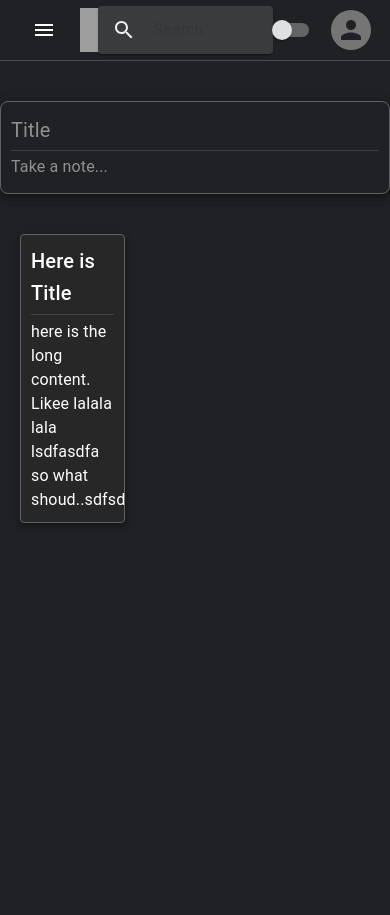
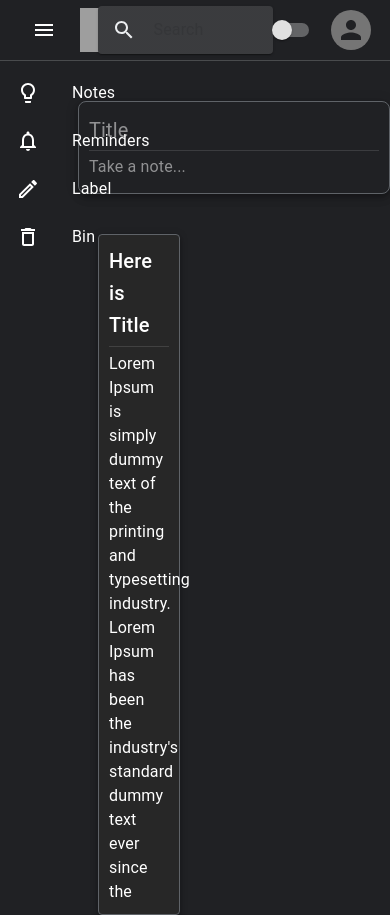
Before and after one commit to mahfuj02/google-keep, a React (Create React App) app: page / in a window 390 px wide. Before the commit the page ends 844 px from the top, so only its background shows below. Built offline with nearby package versions, Linux system fonts and the light colour scheme; grey boxes are pictures that could not be loaded.

Commit message:
Added responsive sidevar.

```diff
--- a/src/components/App.js
+++ b/src/components/App.js
@@ -1,12 +1,10 @@
-import {
-  createTheme,
-  ThemeProvider,
-} from "@mui/material";
+import { createTheme, Stack, ThemeProvider } from "@mui/material";
 import CssBaseline from "@mui/material/CssBaseline";
 import { useState } from "react";
 import CreateText from "./CreateText";
 import Header from "./Header";
 import Note from "./Note";
+import Sidevar, { MobileSidebar } from "./Sidevar";
 import { getDesignTokens } from "./Theme";
 
 function App() {
@@ -19,9 +17,13 @@ function App() {
     <ThemeProvider theme={theme}>
       <CssBaseline />
       <Header handleSwitch={handleSwitch} themeType={themeType} />
-       <CreateText />
-       <Note></Note>
-
+      <Stack direction="row">
+        <Sidevar />
+        <Stack sx={{width:'80%'}}>
+          <CreateText />
+          <Note />
+        </Stack>
+      </Stack>
     </ThemeProvider>
   );
 }
--- a/src/components/Note.js
+++ b/src/components/Note.js
@@ -3,17 +3,20 @@ import { Divider, Paper, Stack, Typography } from "@mui/material";
 export default function Note() {
   return (
     <>
-      <Stack direction="row" spacing={2} sx={{mx:'20px'}}>
-        <Paper elevation={4} sx={{p:'10px', width: "30%", border: "1px solid #5F6368", }}>
+      <Stack direction="row" spacing={2} sx={{ mx: "20px" }}>
+        <Paper
+          elevation={4}
+          sx={{ p: "10px", width: "30%", border: "1px solid #5F6368" }}
+        >
           <Typography variant="h6">Here is Title</Typography>
-           <Divider sx={{my:'5px'}}></Divider>
-           <Typography variant="p" >
-                here is the long content. Likee lalala lala lsdfasdfa so what shoud..sdfsd
-           </Typography>
-
+          <Divider sx={{ my: "5px" }}></Divider>
+          <Typography variant="p">
+            Lorem Ipsum is simply dummy text of the printing and typesetting
+            industry. Lorem Ipsum has been the industry's standard dummy text
+            ever since the
+          </Typography>
         </Paper>
       </Stack>
-
     </>
   );
 }
--- /dev/null
+++ b/src/components/Sidevar.js
@@ -0,0 +1,95 @@
+import {
+  CreateOutlined,
+  DeleteOutline,
+  LightbulbOutlined,
+  NotificationsOutlined,
+} from "@mui/icons-material";
+import {
+  Box,
+  List,
+  ListItem,
+  ListItemButton,
+  ListItemIcon,
+  ListItemText,
+} from "@mui/material";
+// import LightbulbOutlinedIcon from '@mui/icons-material/LightbulbOutlined';
+export default function Sidevar() {
+  return (
+    <Box sx={{ width: "20%" }}>
+      <nav aria-label="main mailbox folders">
+        <List>
+          <ListItem disablePadding>
+            <ListItemButton>
+              <ListItemIcon>
+                <LightbulbOutlined />
+              </ListItemIcon>
+              <ListItemText primary="Notes" />
+            </ListItemButton>
+          </ListItem>
+          <ListItem disablePadding>
+            <ListItemButton>
+              <ListItemIcon>
+                <NotificationsOutlined />
+              </ListItemIcon>
+              <ListItemText primary="Reminders" />
+            </ListItemButton>
+          </ListItem>
+          <ListItem disablePadding>
+            <ListItemButton>
+              <ListItemIcon>
+                <CreateOutlined />
+              </ListItemIcon>
+              <ListItemText primary="Label" />
+            </ListItemButton>
+          </ListItem>
+          <ListItem disablePadding>
+            <ListItemButton>
+              <ListItemIcon>
+                <DeleteOutline />
+              </ListItemIcon>
+              <ListItemText primary="Bin" />
+            </ListItemButton>
+          </ListItem>
+        </List>
+      </nav>
+    </Box>
+  );
+}
+export function MobileSidebar() {
+  return (
+    <Box sx={{ borderRadius: 50 }}>
+      <nav aria-label="sidevar">
+        <List>
+          <ListItem>
+            <ListItemButton sx={{ borderRadius: 50 }}>
+              <ListItemIcon>
+                <LightbulbOutlined />
+              </ListItemIcon>
+            </ListItemButton>
+          </ListItem>
+          <ListItem>
+            <ListItemButton sx={{ borderRadius: 50 }} >
+              <ListItemIcon>
+                <NotificationsOutlined />
+              </ListItemIcon>
+            </ListItemButton>
+          </ListItem>
+          <ListItem>
+            <ListItemButton sx={{ borderRadius: 50 }}>
+              <ListItemIcon>
+                <CreateOutlined />
+              </ListItemIcon>
+            </ListItemButton>
+          </ListItem>
+          <ListItem>
+            <ListItemButton sx={{ borderRadius: 50 }}>
+              <ListItemIcon>
+                <DeleteOutline />
+              </ListItemIcon>
+            </ListItemButton>
+          </ListItem>
+        </List>
+      </nav>
+    </Box>
+  );
+}
```
